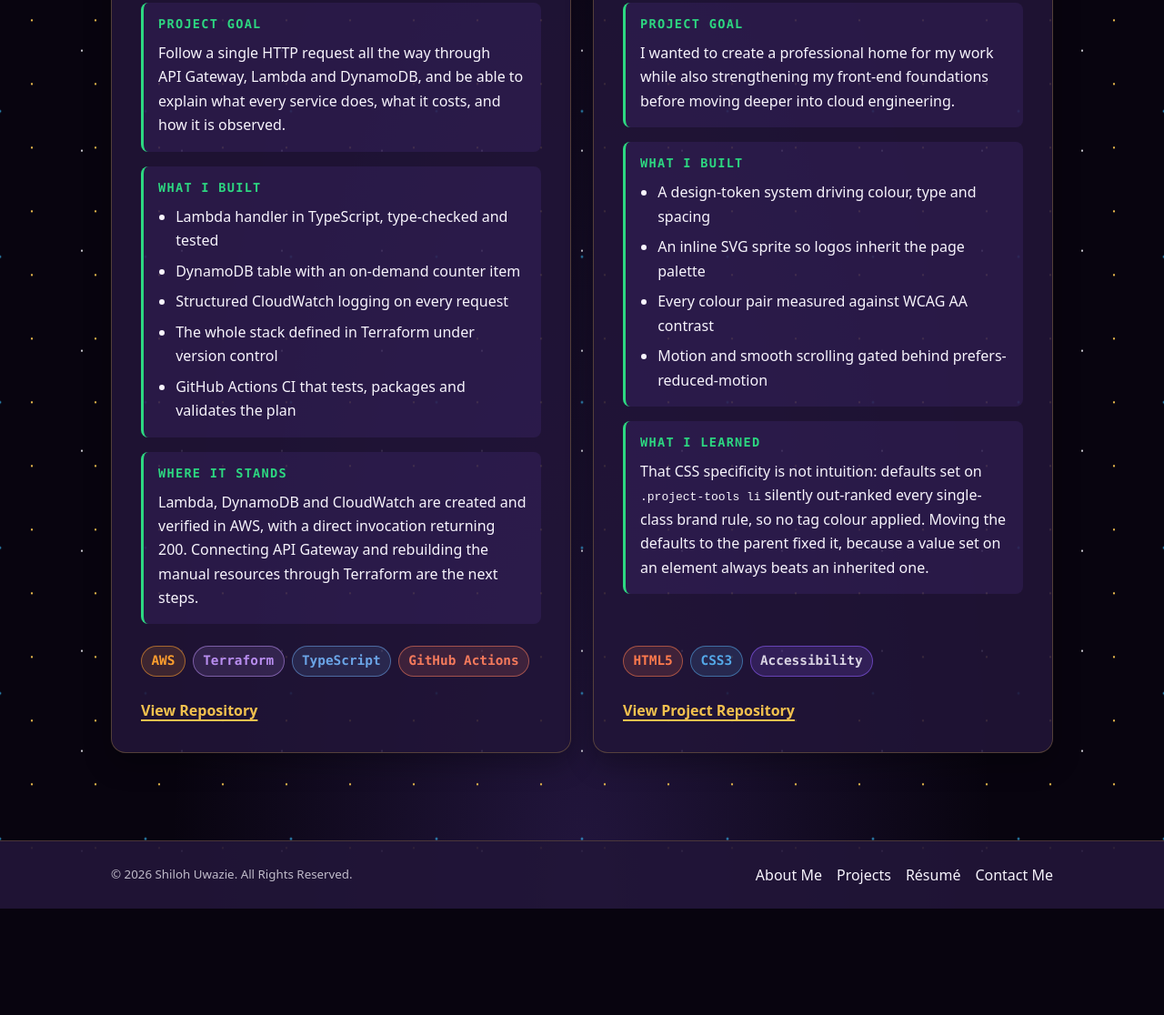
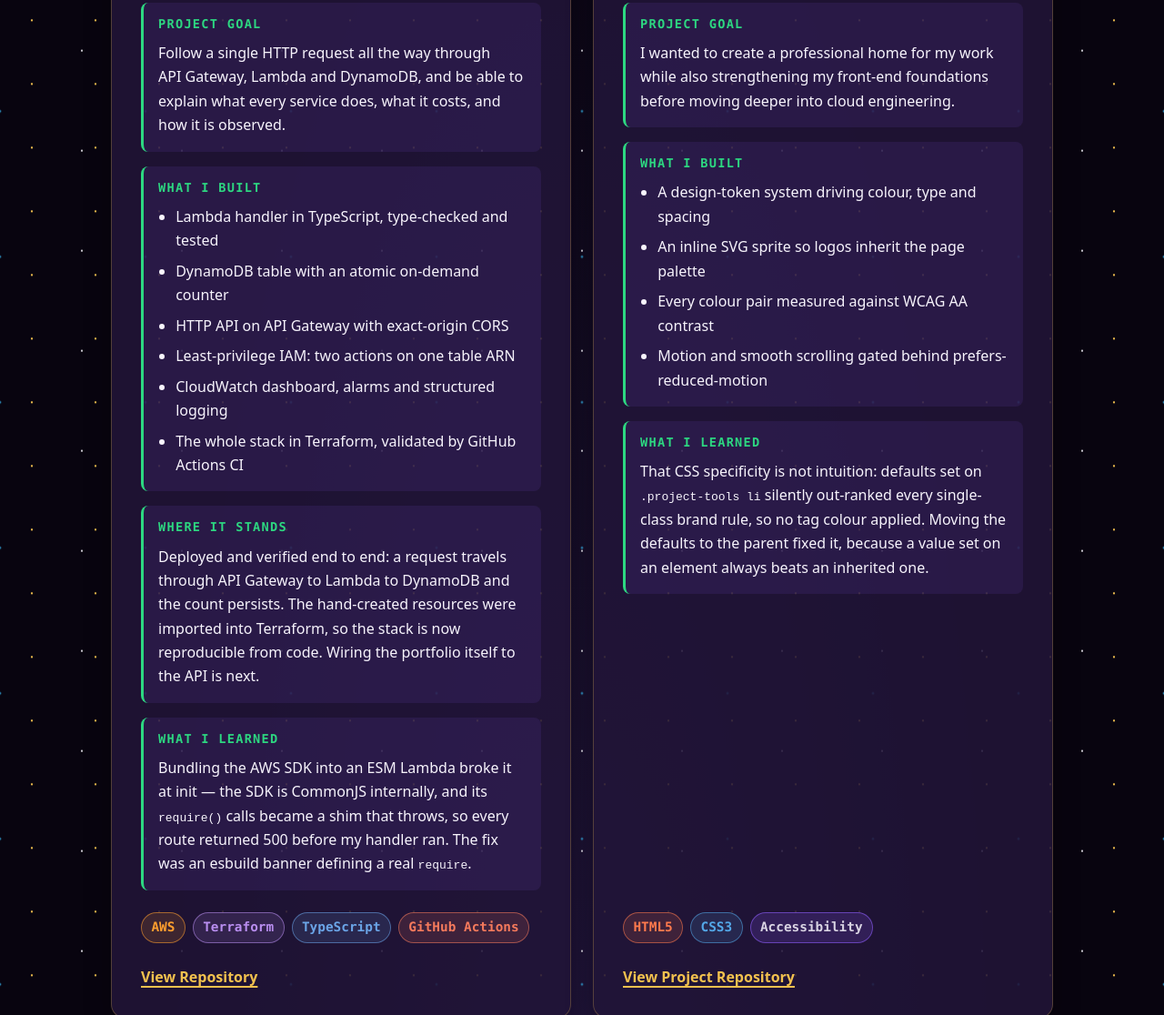
Before and after one commit to uwazieshiloh47-bot/shiloh-portfolio, a plain HTML site: page work.html in a window 1280 px wide. Shown: the part 911-2027 px from the top of the page at 91% size. Before the commit the page ends 1910 px from the top, so only its background shows below. Drawn offline with Linux system fonts and the light colour scheme.

Commit message:
Update Visitor Analytics card now that the stack is deployed
The API is live and verified end to end, so the card no longer describes work
that is still ahead of it.

- "Where It Stands" now says the request flow is deployed and verified through
  API Gateway, Lambda and DynamoDB, with the hand-created resources imported
  into Terraform. Wiring the site itself to the API is named as what remains.
- "What I Built" gains the API Gateway HTTP API with exact-origin CORS, the
  least-privilege IAM role, and the dashboard and alarms.
- Adds a "What I Learned" block about the ESM bundling failure: the AWS SDK is
  CommonJS internally, so bundling it into an ESM Lambda turned its require()
  calls into a shim that throws, killing the function at init before the
  handler ran.
- Still marked In Progress, since the portfolio does not call the API yet.

Resume rebuilt: the project bullets move from "Building" to "Deployed", and
the entry now links to the public repository.

```diff
--- a/work.html
+++ b/work.html
@@ -86,10 +86,10 @@
             card once the project is actually finished and pushed.
           -->
           <!--
-            Portfolio Visitor Analytics - the current cloud project. Status and
-            wording deliberately match what is actually deployed: Lambda,
-            DynamoDB and CloudWatch are live and verified; API Gateway wiring
-            and the Terraform rebuild are not done yet.
+            Portfolio Visitor Analytics. Wording matches what is actually
+            deployed: the whole stack is live in AWS, managed by Terraform, and
+            verified end to end. Still "In Progress" because the site itself
+            does not call the API yet.
           -->
           <article class="project-card featured-project">
             <p class="project-status">In Progress</p>
@@ -97,7 +97,7 @@
             <h3>Portfolio Visitor Analytics</h3>
 
             <p class="project-description">
-              A serverless API that records visits to this portfolio and
+              A live serverless API that records visits to this portfolio and
               returns the running count. Built deliberately slowly, one AWS
               service at a time, so I understand each piece before adding the
               next.
@@ -120,10 +120,11 @@
 
                 <ul class="project-highlights">
                   <li>Lambda handler in TypeScript, type-checked and tested</li>
-                  <li>DynamoDB table with an on-demand counter item</li>
-                  <li>Structured CloudWatch logging on every request</li>
-                  <li>The whole stack defined in Terraform under version control</li>
-                  <li>GitHub Actions CI that tests, packages and validates the plan</li>
+                  <li>DynamoDB table with an atomic on-demand counter</li>
+                  <li>HTTP API on API&nbsp;Gateway with exact-origin CORS</li>
+                  <li>Least-privilege IAM: two actions on one table ARN</li>
+                  <li>CloudWatch dashboard, alarms and structured logging</li>
+                  <li>The whole stack in Terraform, validated by GitHub Actions CI</li>
                 </ul>
               </section>
 
@@ -131,10 +132,23 @@
                 <h4>Where It Stands</h4>
 
                 <p>
-                  Lambda, DynamoDB and CloudWatch are created and verified in
-                  AWS, with a direct invocation returning 200. Connecting
-                  API&nbsp;Gateway and rebuilding the manual resources through
-                  Terraform are the next steps.
+                  Deployed and verified end to end: a request travels through
+                  API&nbsp;Gateway to Lambda to DynamoDB and the count
+                  persists. The hand-created resources were imported into
+                  Terraform, so the stack is now reproducible from code.
+                  Wiring the portfolio itself to the API is next.
+                </p>
+              </section>
+
+              <section class="project-detail">
+                <h4>What I Learned</h4>
+
+                <p>
+                  Bundling the AWS SDK into an ESM Lambda broke it at init —
+                  the SDK is CommonJS internally, and its
+                  <code>require()</code> calls became a shim that throws, so
+                  every route returned 500 before my handler ran. The fix was
+                  an esbuild banner defining a real <code>require</code>.
                 </p>
               </section>
             </div>
```
Also changed, not shown: index.html (+4 -3 lines), 1 other file.
